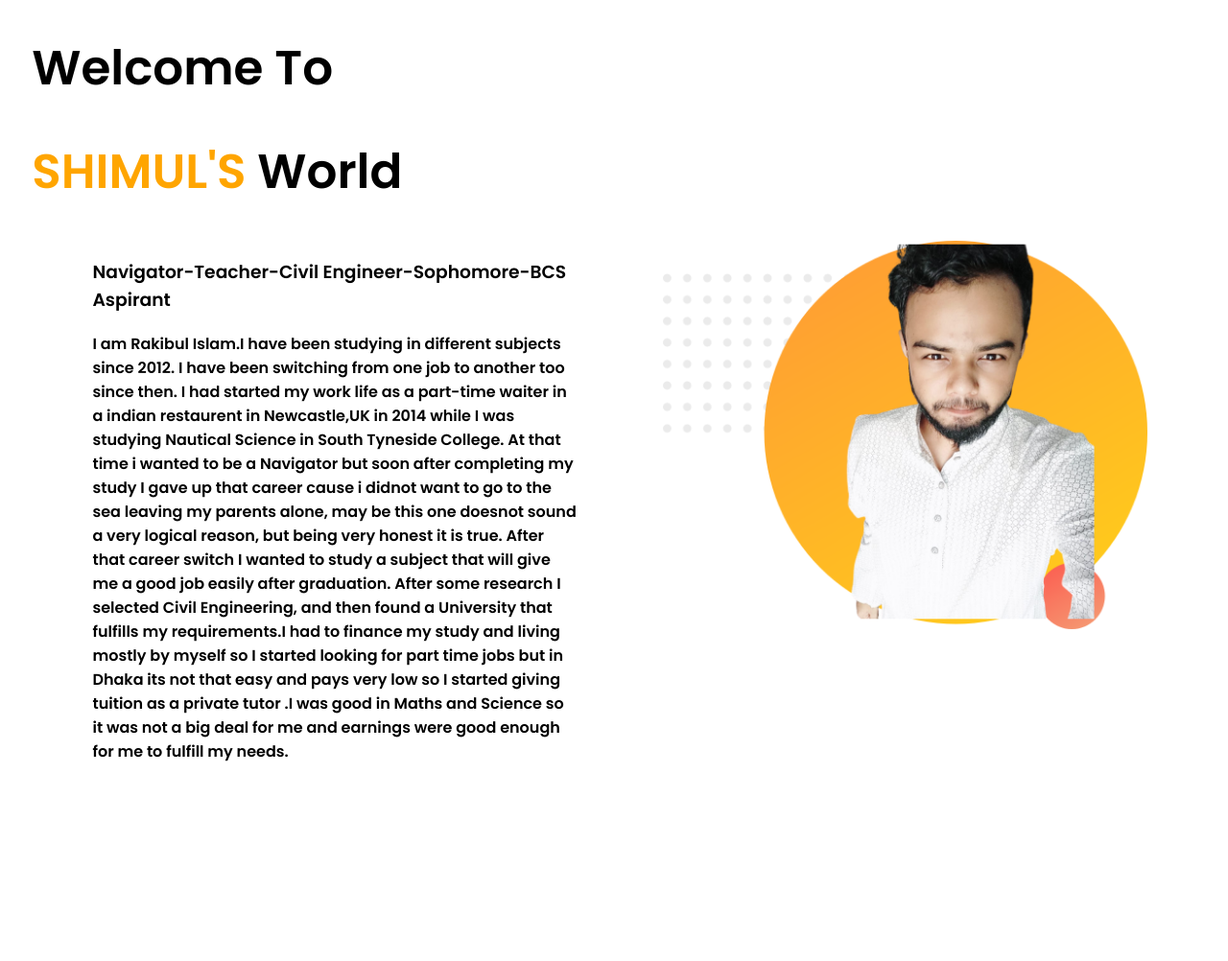
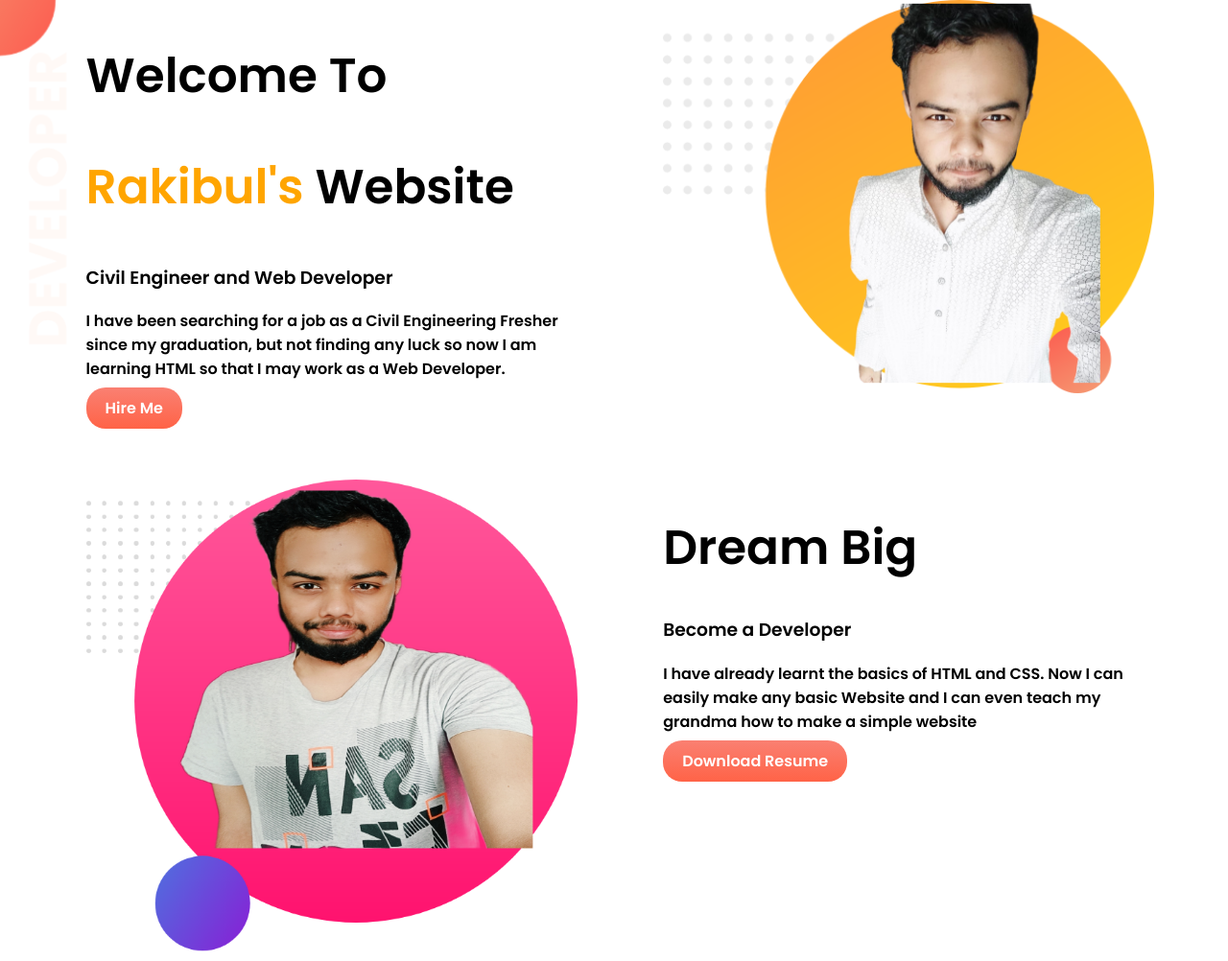
Before and after one commit to iamshimul16/web-portfolio, a plain HTML site: page index.html in a window 1280 px wide. Shown: the whole page at 96% size. Drawn offline with Linux system fonts and the light colour scheme.

Commit message:
complete-first-page

```diff
--- a/index.html
+++ b/index.html
@@ -4,16 +4,27 @@
     <meta charset="UTF-8">
     <meta http-equiv="X-UA-Compatible" content="IE=edge">
     <meta name="viewport" content="width=device-width, initial-scale=1.0">
-    <title>Rakibul Web Developer</title>
+    <title>Mohammad Rakibul Islam</title>
     <link href="https://fonts.googleapis.com/css2?family=Poppins:wght@600&display=swap" rel="stylesheet">
     <link rel="stylesheet" href="style.css">
 
 </head>
-<body>
-    <h1>Welcome To</h1>
-    <h1><span class="name-highlight">SHIMUL'S</span> World</h1>
-        <section class="top-banner"> <div class="half-width"><h3>Navigator-Teacher-Civil Engineer-Sophomore-BCS Aspirant</h3>
-            <p>I am Rakibul Islam.I have been studying in different subjects since 2012. I have been  switching from one job to another too since then. I had started my work life as a part-time waiter in a indian restaurent in Newcastle,UK in 2014 while I was studying Nautical Science in South Tyneside College. At that time i wanted to be a Navigator but soon after completing my study I gave up that career cause i didnot want to go to the sea leaving my parents alone, may be this one doesnot sound a very logical reason, but being very honest it is true. After that career switch I wanted to study a subject that will give me a good job easily after graduation. After some research I selected Civil Engineering, and then found a University that fulfills my requirements.I had to finance my study and living mostly by myself so I started looking for part time jobs but in Dhaka its not that easy and pays very low so I started giving tuition as a private tutor .I was good in Maths and Science so it was not a big deal for me and earnings were good enough for me to fulfill my needs.</p></div>
-            <div class="half-width"><img src="images/profile.png" alt=""></div></section>
+<body> <section class="top-banner">
+    <div class="half-width">
+        <h1>Welcome To</h1>
+        <h1><span class="name-highlight">Rakibul's</span> Website</h1>
+            <h3>Civil Engineer and Web Developer</h3>
+                    <p>I have been searching for a job as a Civil Engineering Fresher since my graduation, but not finding any luck so now I am learning HTML so that I may work as a Web Developer.</p> <a class="link-button" target="_blank" href="https://www.linkedin.com/in/rakibul-islam-1a23391ab/">Hire Me</a> </div>
+                    <div class="half-width">
+                    <img src="images/profile.png" alt="">
+
+            </div></section>
+        </section class="bottom-banner"><div class="second-half-width"><img src="images/profile2.png" alt=""></div>
+    <div class="second-half-width"><h1>Dream Big</h1>
+    <h3>Become a Developer</h3>
+<p>I have already learnt the basics of HTML and CSS. Now I can easily make any basic Website and I can even teach my grandma how to make a simple website</p>
+<a class="link-button" target="_blank" href="https://drive.google.com/file/d/1a4yhIpH0mRcpho3RkmAdZjPJj-DitpyZ/view?usp=sharing/">Download Resume</a>
+</div></section>
+
 </body>
 </html>
--- a/style.css
+++ b/style.css
@@ -1,9 +1,10 @@
-h1{ margin: left 5%;
+
+body{
+    margin: 0%;
+    font-family: 'Poppins', sans-serif;
+}
+h1{
     font-size: 50px;
-    padding-left:2%;
-}
-body{
-    font-family: 'Poppins', sans-serif;
 }
 .name-highlight{
     color: orange;
@@ -18,9 +19,26 @@ body{
  width: 100%;
 }
 .top-banner{
-    background-image: url("images\top-banner.png");
+    background-image: url("images/top-banner.png");
     background-repeat: no-repeat;
 }
 section{
-    height: 1000px;
+    height: 500px;
 }
+.link-button{
+    text-decoration: none;
+    background-image: linear-gradient(salmon,tomato);
+    padding:10px 20px;
+    color: white;
+    font-weight: 700;
+    border-radius: 20px;
+}
+.second-half-width{
+    width: 40%;
+    float: left;
+    margin-left:5%;
+    padding-left: 2%;
+}
+.second-half-width img{
+    width: 100%;
+   }
```
Also changed, not shown: images/mybg.png (renamed from images/my-bg2.png), images/profile2.png (added).
